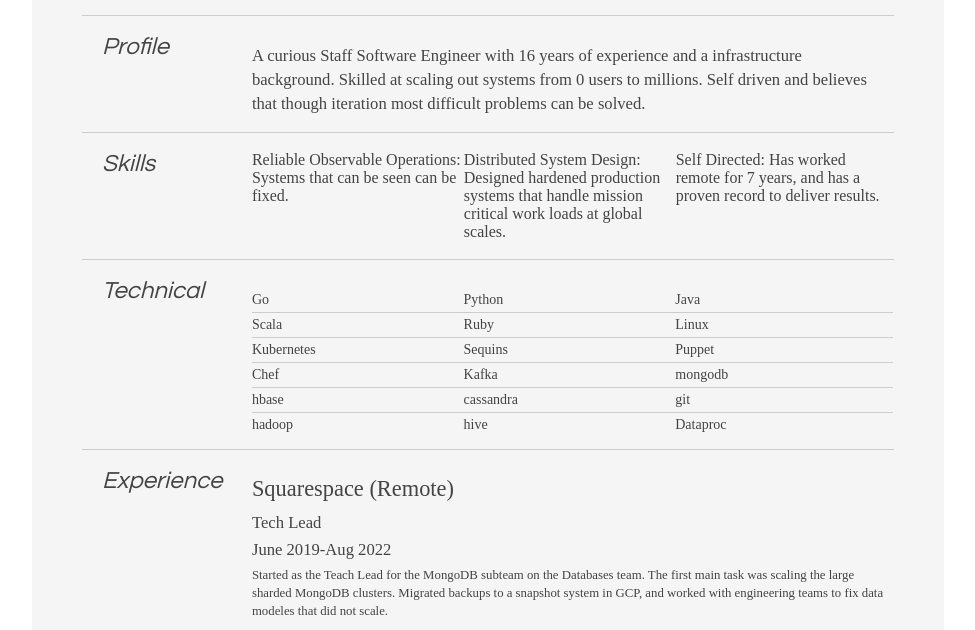
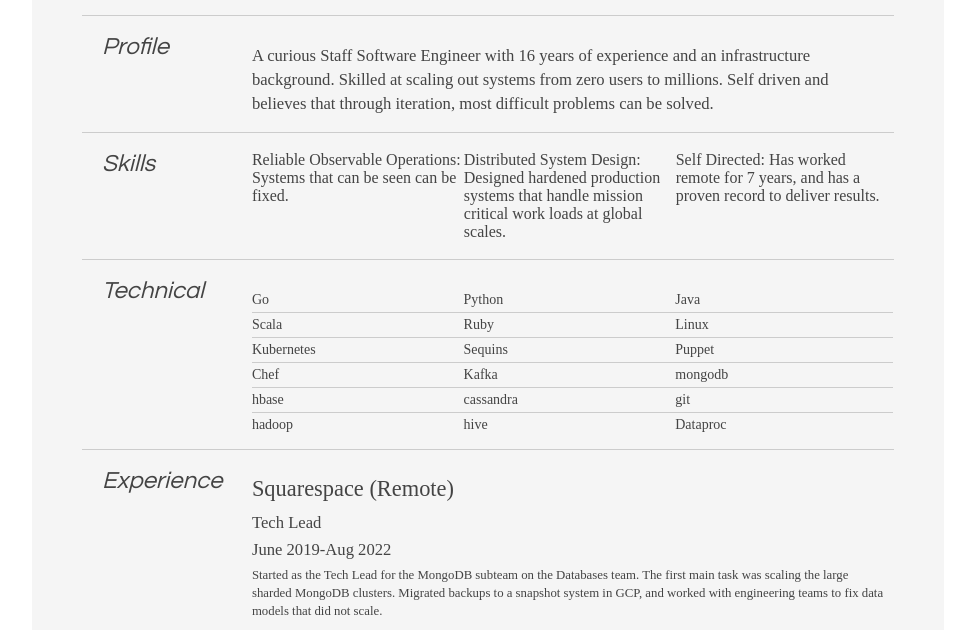
Before and after one commit to scottjab/scottjab.github.io, a plain HTML site: page index.html in a window 1280 px wide. Shown: the part 151-781 px from the top of the page, without its empty margins (152-1127 px from the left). Drawn offline with Linux system fonts and the light colour scheme.

Commit message:
Update spelling and wording.

```diff
--- a/index.html
+++ b/index.html
@@ -625,7 +625,7 @@
 
 <h3 id="profile">Profile</h3>
 
-<p>A curious Staff Software Engineer with 16 years of experience and a infrastructure background. Skilled at scaling out systems from 0 users to millions. Self driven and believes that though iteration most difficult problems can be solved.</p>
+<p>A curious Staff Software Engineer with 16 years of experience and an infrastructure background. Skilled at scaling out systems from zero users to millions. Self driven and believes that through iteration, most difficult problems can be solved.</p>
 
 <hr />
 
@@ -671,7 +671,7 @@
 <dd>
 <p><em>Tech Lead</em>
 <em>June 2019-Aug 2022</em>
-Started as the Teach Lead for the MongoDB subteam on the Databases team.  The first main task was scaling the large sharded MongoDB clusters. Migrated backups to a snapshot system in GCP, and worked with engineering teams to fix data modeles that did not scale.</p>
+Started as the Tech Lead for the MongoDB subteam on the Databases team.  The first main task was scaling the large sharded MongoDB clusters. Migrated backups to a snapshot system in GCP, and worked with engineering teams to fix data models that did not scale.</p>
 
 <p>I ended my tenure at Squarespace as the Tech Lead for Data Infrastructure. My team was responsible for all streaming and data processing infrastructure. In a short time we were able to migrate two legacy on-premises aging Hadoop clusters to Dataproc in GCP.  During this migration I worked with many teams to burn down technical debt and migrate many ETLs and reports to offerings based in GCP.</p>
 </dd>
```
